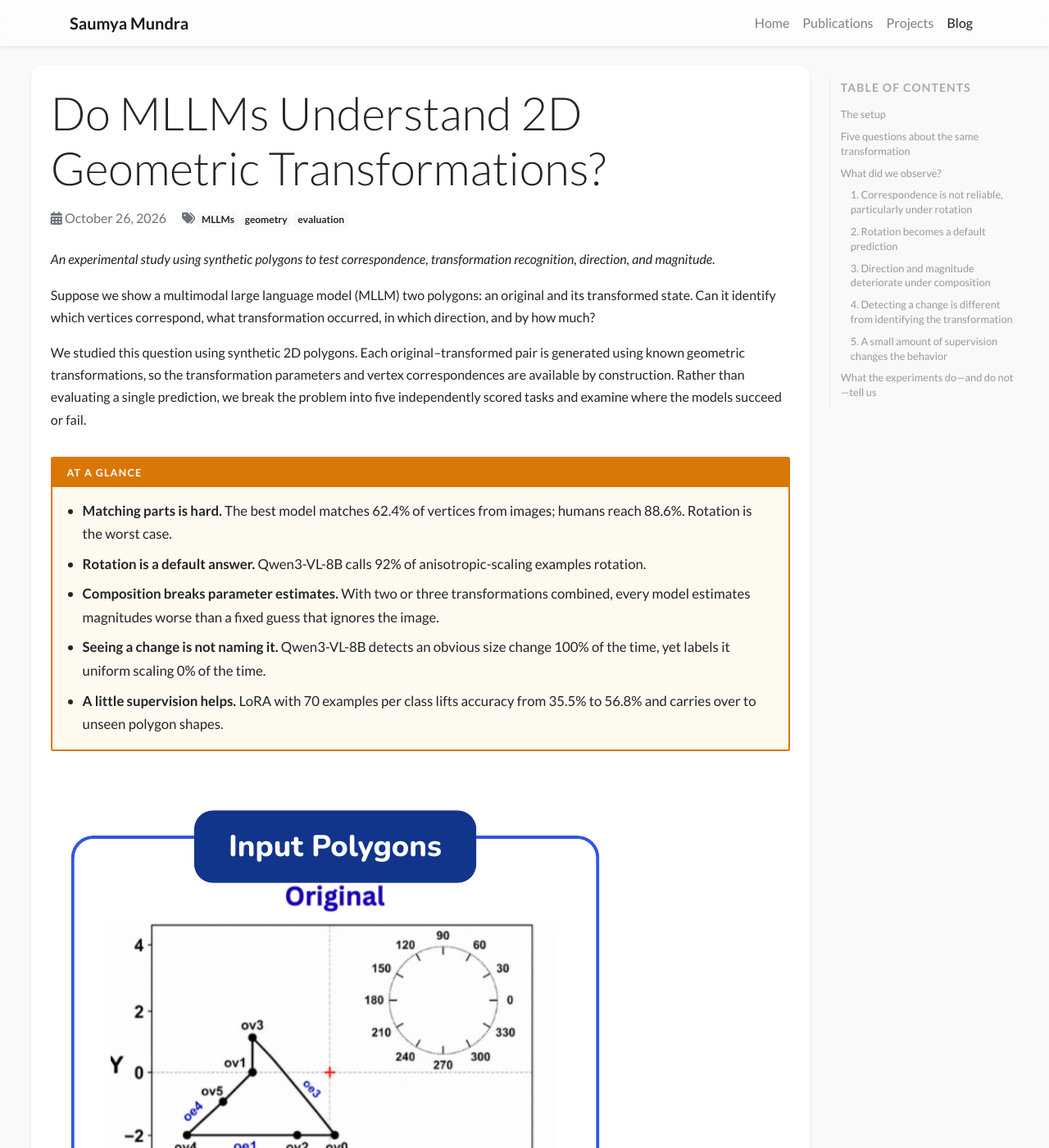
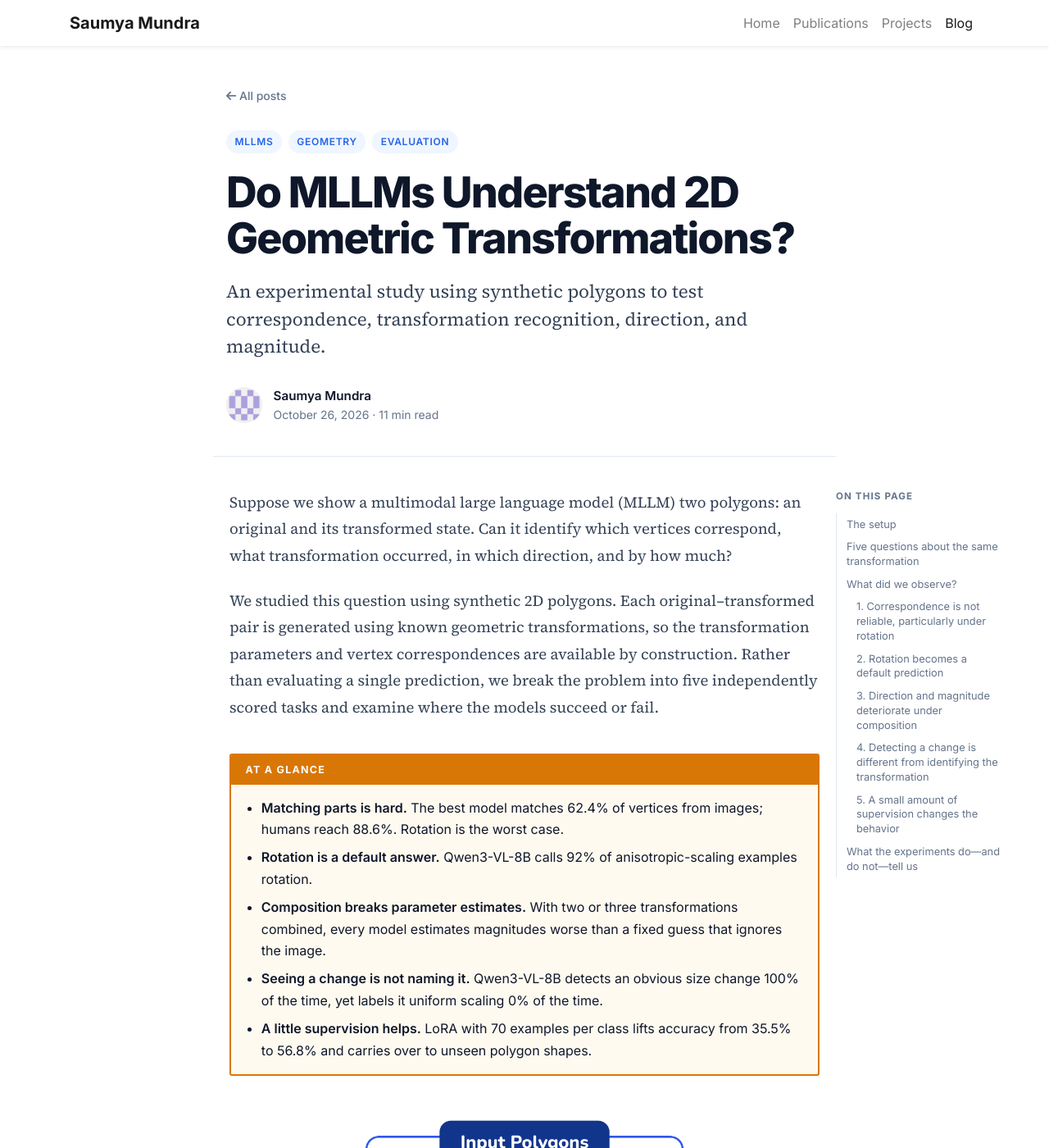
Before and after one commit to Saumya-svm/Saumya-svm.github.io, a Jekyll site: the page built from _posts/2026-10-26-mllm-2d-geometric-transformations.md, in a window 1280 px wide and 1400 px high. Shown: the whole window at 82% size. Built offline with Jekyll 4.4.1, drawn with Linux system fonts in a browser that asks for light colours; nearby versions of some CDN libraries; a style sheet for code colours, icons or effects is not loaded.

Commit message:
Add modern long-form post layout and use it for geometry post
Co-Authored-By: Claude Opus 5.5 <noreply@anthropic.com>

```diff
--- /dev/null
+++ b/_layouts/post.html
@@ -0,0 +1,105 @@
+<!DOCTYPE html>
+<html lang="en">
+<!-- Modern long-form post layout; reuses the site navbar, footer and TOC script -->
+<head>
+    <meta charset="utf-8">
+    <meta name="viewport" content="width=device-width, initial-scale=1, shrink-to-fit=no">
+    <title>{{ page.title }} - {{ site.data.profile.navbar_name }}</title>
+    <meta name="description" content="{{ page.excerpt | strip_html | strip }}">
+    <meta property="og:title" content="{{ page.title }}">
+    <meta property="og:description" content="{{ page.excerpt | strip_html | strip }}">
+    <meta property="og:type" content="article">
+    {% if page.cover %}<meta property="og:image" content="{{ page.cover | absolute_url }}">{% endif %}
+
+    <!-- Stylesheets -->
+    <link rel="stylesheet" href="https://cdnjs.cloudflare.com/ajax/libs/twitter-bootstrap/4.6.0/css/bootstrap.min.css" integrity="sha512-P5MgMn1jBN01asBgU0z60Qk4QxiXo86+wlFahKrsQf37c9cro517WzVSPPV1tDKzhku2iJ2FVgL67wG03SGnNA==" crossorigin="anonymous" />
+    <link rel="stylesheet" href="https://cdnjs.cloudflare.com/ajax/libs/font-awesome/6.5.1/css/all.min.css" integrity="sha512-DTOQO9RWCH3ppGqcWaEA1BIZOC6xxalwEsw9c2QQeAIftl+Vegovlnee1c9QX4TctnWMn13TZye+giMm8e2LwA==" crossorigin="anonymous">
+    <link rel="preconnect" href="https://fonts.googleapis.com">
+    <link rel="preconnect" href="https://fonts.gstatic.com" crossorigin>
+    <link href="https://fonts.googleapis.com/css2?family=Inter:wght@400;500;600;700;800&family=Source+Serif+4:ital,opsz,wght@0,8..60,400;0,8..60,600;1,8..60,400&family=JetBrains+Mono:wght@400;500&display=swap" rel="stylesheet">
+    <link rel="stylesheet" href="https://cdn.jsdelivr.net/npm/katex@0.16.11/dist/katex.min.css" integrity="sha384-nB0miv6/jRmo5UMMR1wu3Gz6NLsoTkbqJghGIsx//Rlm+ZU03BU6SQNC66uf4l5+" crossorigin="anonymous">
+    <link rel="stylesheet" href="{{ '/assets/css/global.css' | relative_url }}">
+    <link rel="stylesheet" href="{{ '/assets/css/blog.css' | relative_url }}">
+    <link rel="stylesheet" href="{{ '/assets/css/post.css' | relative_url }}">
+</head>
+<body class="post-page d-flex flex-column min-vh-100">
+    {% include navbar.html active_page="Blog" %}
+    <div class="post-progress" aria-hidden="true"><span></span></div>
+
+    {% assign words = content | number_of_words %}
+    {% assign minutes = words | divided_by: 230 | plus: 1 %}
+
+    <main class="flex-grow-1 flex-shrink-0">
+        <header class="post-hero">
+            <a class="post-back" href="{{ '/blog' | relative_url }}"><i class="fas fa-arrow-left"></i> All posts</a>
+            {% if page.tags %}
+            <div class="post-tags">
+                {% for tag in page.tags %}<span>{{ tag }}</span>{% endfor %}
+            </div>
+            {% endif %}
+            <h1 class="post-title">{{ page.title }}</h1>
+            {% if page.excerpt %}<p class="post-dek">{{ page.excerpt | strip_html | strip }}</p>{% endif %}
+            <div class="post-byline">
+                {% if site.data.profile.portrait_url %}
+                <img src="{{ site.data.profile.portrait_url | relative_url }}" alt="">
+                {% endif %}
+                <div>
+                    <div class="post-author">{{ page.author | default: site.data.profile.primary_name }}</div>
+                    <div class="post-meta">{{ page.date | date: "%B %-d, %Y" }} &middot; {{ minutes }} min read</div>
+                </div>
+            </div>
+        </header>
+
+        <div class="post-grid">
+            <article class="blog-content post-body">
+                {{ content }}
+            </article>
+            <aside class="post-toc">
+                <nav id="blog-toc" class="blog-toc-nav">
+                    <div class="blog-toc-title">On this page</div>
+                    <ul class="blog-toc-list"></ul>
+                </nav>
+            </aside>
+        </div>
+    </main>
+
+    {% include footer.html %}
+
+    <!-- Scripts -->
+    <script src="https://cdnjs.cloudflare.com/ajax/libs/jquery/3.5.1/jquery.min.js"></script>
+    <script src="https://cdnjs.cloudflare.com/ajax/libs/popper.js/1.14.7/umd/popper.min.js" integrity="sha384-UO2eT0CpHqdSJQ6hJty5KVphtPhzWj9WO1clHTMGa3JDZwrnQq4sF86dIHNDz0W1" crossorigin="anonymous"></script>
+    <script src="https://cdnjs.cloudflare.com/ajax/libs/twitter-bootstrap/4.6.0/js/bootstrap.min.js" integrity="sha512-XKa9Hemdy1Ui3KSGgJdgMyYlUg1gM+QhL6cnlyTe2qzMCYm4nAZ1PsVerQzTTXzonUR+dmswHqgJPuwCq1MaAg==" crossorigin="anonymous"></script>
+    <script defer src="https://cdn.jsdelivr.net/npm/katex@0.16.11/dist/katex.min.js" integrity="sha384-7zkQWkzuo3B5mTepMUcHkMB5jZaolc2xDwL6VFqjFALcbeS9Ggm/Yr2r3Dy4lfFg" crossorigin="anonymous"></script>
+    <script defer src="https://cdn.jsdelivr.net/npm/katex@0.16.11/dist/contrib/auto-render.min.js" integrity="sha384-43gviWU0YVjaDtb/GhzOouOXtZMP/7XUzwPTstBeZFe/+rCMvRwr4yROQP43s0Xk" crossorigin="anonymous"></script>
+    <script>
+        document.addEventListener("DOMContentLoaded", function () {
+            renderMathInElement(document.body, {
+                delimiters: [
+                    {left: '$$', right: '$$', display: true},
+                    {left: '$', right: '$', display: false}
+                ],
+                throwOnError: false
+            });
+        });
+
+        // Reading progress bar
+        (function () {
+            var bar = document.querySelector('.post-progress span');
+            function update() {
+                var h = document.documentElement;
+                var max = h.scrollHeight - h.clientHeight;
+                bar.style.width = (max > 0 ? (h.scrollTop / max) * 100 : 0) + '%';
+            }
+            window.addEventListener('scroll', update, { passive: true });
+            update();
+        })();
+
+        // Click a figure to open it full size
+        document.querySelectorAll('.post-body p > img').forEach(function (img) {
+            img.addEventListener('click', function () { window.open(img.src, '_blank'); });
+        });
+    </script>
+    <script src="{{ '/assets/js/blog.js' | relative_url }}"></script>
+    <script src="{{ '/assets/js/common.js' | relative_url }}"></script>
+</body>
+</html>
--- a/_posts/2026-10-26-mllm-2d-geometric-transformations.md
+++ b/_posts/2026-10-26-mllm-2d-geometric-transformations.md
@@ -1,12 +1,12 @@
 ---
-layout: blog_post
+layout: post
 title: "Do MLLMs Understand 2D Geometric Transformations?"
 date: 2026-10-26
+author: Saumya Mundra
+cover: /assets/images/blog/mllm-geometry/example_pair.png
 tags: [MLLMs, geometry, evaluation]
 excerpt: "An experimental study using synthetic polygons to test correspondence, transformation recognition, direction, and magnitude."
 ---
-
-*An experimental study using synthetic polygons to test correspondence, transformation recognition, direction, and magnitude.*
 
 Suppose we show a multimodal large language model (MLLM) two polygons: an original and its transformed state. Can it identify which vertices correspond, what transformation occurred, in which direction, and by how much?
 
--- /dev/null
+++ b/assets/css/post.css
@@ -0,0 +1,375 @@
+/* Modern long-form post layout (used by _layouts/post.html) */
+.post-page {
+    --ink: #0f172a;
+    --ink-soft: #334155;
+    --muted: #64748b;
+    --line: #e2e8f0;
+    --accent: #2563eb;
+    --surface: #f8fafc;
+    --sans: "Inter", system-ui, -apple-system, "Segoe UI", sans-serif;
+    --serif: "Source Serif 4", Georgia, serif;
+    --mono: "JetBrains Mono", ui-monospace, monospace;
+    background: #ffffff;
+    color: var(--ink);
+    font-family: var(--sans);
+    -webkit-font-smoothing: antialiased;
+}
+
+/* Reading progress */
+.post-progress {
+    position: fixed;
+    top: 0;
+    left: 0;
+    right: 0;
+    height: 3px;
+    z-index: 1100;
+}
+
+.post-progress span {
+    display: block;
+    height: 100%;
+    width: 0;
+    background: var(--accent);
+    transition: width 0.1s linear;
+}
+
+/* Hero */
+.post-hero {
+    max-width: 760px;
+    margin: 1.5rem auto 0;
+    padding: 0 16px 2.5rem;
+    border-bottom: 1px solid var(--line);
+}
+
+.post-back {
+    display: inline-block;
+    font-size: 0.875rem;
+    font-weight: 500;
+    color: var(--muted);
+    margin-bottom: 2rem;
+}
+
+.post-back:hover {
+    color: var(--accent);
+    text-decoration: none;
+}
+
+.post-tags {
+    display: flex;
+    flex-wrap: wrap;
+    gap: 0.5rem;
+    margin-bottom: 1.25rem;
+}
+
+.post-tags span {
+    font-size: 0.75rem;
+    font-weight: 600;
+    letter-spacing: 0.06em;
+    text-transform: uppercase;
+    color: var(--accent);
+    background: #eff6ff;
+    padding: 0.3rem 0.65rem;
+    border-radius: 999px;
+}
+
+.post-title {
+    font-family: var(--sans);
+    font-size: clamp(2.1rem, 5vw, 3.25rem);
+    font-weight: 800;
+    line-height: 1.08;
+    letter-spacing: -0.035em;
+    color: var(--ink);
+    margin: 0 0 1.25rem;
+}
+
+.post-dek {
+    font-family: var(--serif);
+    font-size: clamp(1.15rem, 2.4vw, 1.4rem);
+    line-height: 1.5;
+    color: var(--ink-soft);
+    margin: 0 0 2rem;
+}
+
+.post-byline {
+    display: flex;
+    align-items: center;
+    gap: 0.85rem;
+}
+
+.post-byline img {
+    width: 44px;
+    height: 44px;
+    border-radius: 50%;
+    object-fit: cover;
+}
+
+.post-author {
+    font-weight: 600;
+    font-size: 0.95rem;
+}
+
+.post-meta {
+    font-size: 0.875rem;
+    color: var(--muted);
+}
+
+/* Body + TOC grid */
+.post-grid {
+    max-width: 760px;
+    margin: 0 auto;
+    padding: 2.5rem 16px 5rem;
+}
+
+@media (min-width: 1200px) {
+    .post-grid {
+        max-width: 1160px;
+        display: grid;
+        grid-template-columns: 200px 720px 200px;
+        justify-content: center;
+        column-gap: 20px;
+    }
+    .post-body {
+        grid-column: 2;
+    }
+    .post-toc {
+        grid-column: 3;
+    }
+}
+
+.post-toc {
+    display: none;
+}
+
+@media (min-width: 1200px) {
+    .post-toc {
+        display: block;
+    }
+}
+
+.post-page .blog-toc-nav {
+    position: sticky;
+    top: 100px;
+    max-height: calc(100vh - 140px);
+    overflow-y: auto;
+    padding: 0;
+    background: none;
+    border: 0;
+    box-shadow: none;
+}
+
+.post-page .blog-toc-title {
+    font-size: 0.72rem;
+    font-weight: 700;
+    letter-spacing: 0.1em;
+    text-transform: uppercase;
+    color: var(--muted);
+    margin-bottom: 0.75rem;
+    border: 0;
+    padding: 0;
+}
+
+.post-page .blog-toc-list {
+    list-style: none;
+    padding: 0 0 0 0.75rem;
+    margin: 0;
+    border-left: 1px solid var(--line);
+}
+
+.post-page .blog-toc-list li {
+    margin: 0;
+}
+
+.post-page .blog-toc-list a {
+    display: block;
+    font-size: 0.8rem;
+    line-height: 1.4;
+    color: var(--muted);
+    padding: 0.3rem 0;
+    border: 0;
+    background: none;
+}
+
+.post-page .blog-toc-list a:hover {
+    color: var(--ink);
+    text-decoration: none;
+}
+
+.post-page .blog-toc-list a.toc-active {
+    color: var(--accent);
+    font-weight: 600;
+    background: none;
+}
+
+.post-page .blog-toc-list .toc-h3 {
+    padding-left: 0.75rem;
+}
+
+/* Prose */
+.post-body {
+    font-family: var(--serif);
+    font-size: 1.16rem;
+    line-height: 1.75;
+    color: var(--ink-soft);
+    min-width: 0;
+}
+
+.post-body p {
+    margin-bottom: 1.4rem;
+}
+
+.post-body strong {
+    color: var(--ink);
+    font-weight: 600;
+}
+
+.post-body a {
+    color: var(--accent);
+    text-decoration: underline;
+    text-decoration-thickness: 1px;
+    text-underline-offset: 3px;
+}
+
+.post-body h2,
+.post-body h3 {
+    font-family: var(--sans);
+    color: var(--ink);
+    border: 0;
+    padding: 0;
+}
+
+.post-body h2 {
+    font-size: 1.85rem;
+    font-weight: 750;
+    letter-spacing: -0.025em;
+    line-height: 1.2;
+    margin: 3.5rem 0 1.25rem;
+}
+
+.post-body h3 {
+    font-size: 1.35rem;
+    font-weight: 700;
+    letter-spacing: -0.015em;
+    line-height: 1.3;
+    margin: 2.75rem 0 1rem;
+}
+
+.post-body ul,
+.post-body ol {
+    padding-left: 1.4rem;
+    margin-bottom: 1.4rem;
+}
+
+.post-body li {
+    margin-bottom: 0.5rem;
+}
+
+.post-body code {
+    font-family: var(--mono);
+    font-size: 0.85em;
+    color: var(--ink);
+    background: var(--surface);
+    border: 1px solid var(--line);
+    border-radius: 4px;
+    padding: 0.1em 0.35em;
+}
+
+/* Figures: images break out of the text column on wide screens */
+.post-body p:has(> img) {
+    margin: 2.5rem 0 0.75rem;
+}
+
+.post-body p > img {
+    display: block;
+    max-width: 100%;
+    max-height: 640px;
+    margin: 0 auto;
+    border-radius: 0;
+    cursor: zoom-in;
+}
+
+@media (min-width: 1200px) {
+    .post-body p:has(> img) {
+        margin-left: -100px;
+        margin-right: -100px;
+    }
+}
+
+/* Italic paragraph right after a figure is its caption */
+.post-body p:has(> img) + p {
+    font-family: var(--sans);
+    font-size: 0.875rem;
+    line-height: 1.55;
+    color: var(--muted);
+    margin-bottom: 2.5rem;
+    padding-top: 0.75rem;
+    border-top: 1px solid var(--line);
+}
+
+.post-body p:has(> img) + p em {
+    font-style: normal;
+}
+
+/* Tables */
+.post-body table {
+    width: 100%;
+    font-family: var(--sans);
+    font-size: 0.95rem;
+    line-height: 1.5;
+    border-collapse: collapse;
+    margin: 2rem 0 2.25rem;
+    border: 0;
+}
+
+.post-body thead th {
+    font-size: 0.75rem;
+    font-weight: 700;
+    letter-spacing: 0.06em;
+    text-transform: uppercase;
+    color: var(--muted);
+    background: none;
+    border: 0;
+    border-bottom: 2px solid var(--ink);
+    padding: 0.6rem 0.75rem;
+}
+
+.post-body td {
+    border: 0;
+    border-bottom: 1px solid var(--line);
+    padding: 0.75rem;
+    vertical-align: top;
+    color: var(--ink-soft);
+}
+
+.post-body tbody tr:nth-child(odd) {
+    background: none;
+}
+
+.post-body tbody tr:hover {
+    background: var(--surface);
+}
+
+/* Finding callouts in the post's type system */
+.post-body .finding-box {
+    font-family: var(--sans);
+    margin: 2.5rem 0;
+}
+
+.post-body .finding-box p,
+.post-body .finding-box ul {
+    font-size: 1rem;
+    line-height: 1.65;
+    color: var(--ink);
+}
+
+@media (max-width: 575px) {
+    .post-body {
+        font-size: 1.08rem;
+    }
+    .post-body h2 {
+        font-size: 1.55rem;
+    }
+    .post-body table {
+        display: block;
+        overflow-x: auto;
+    }
+}
```
